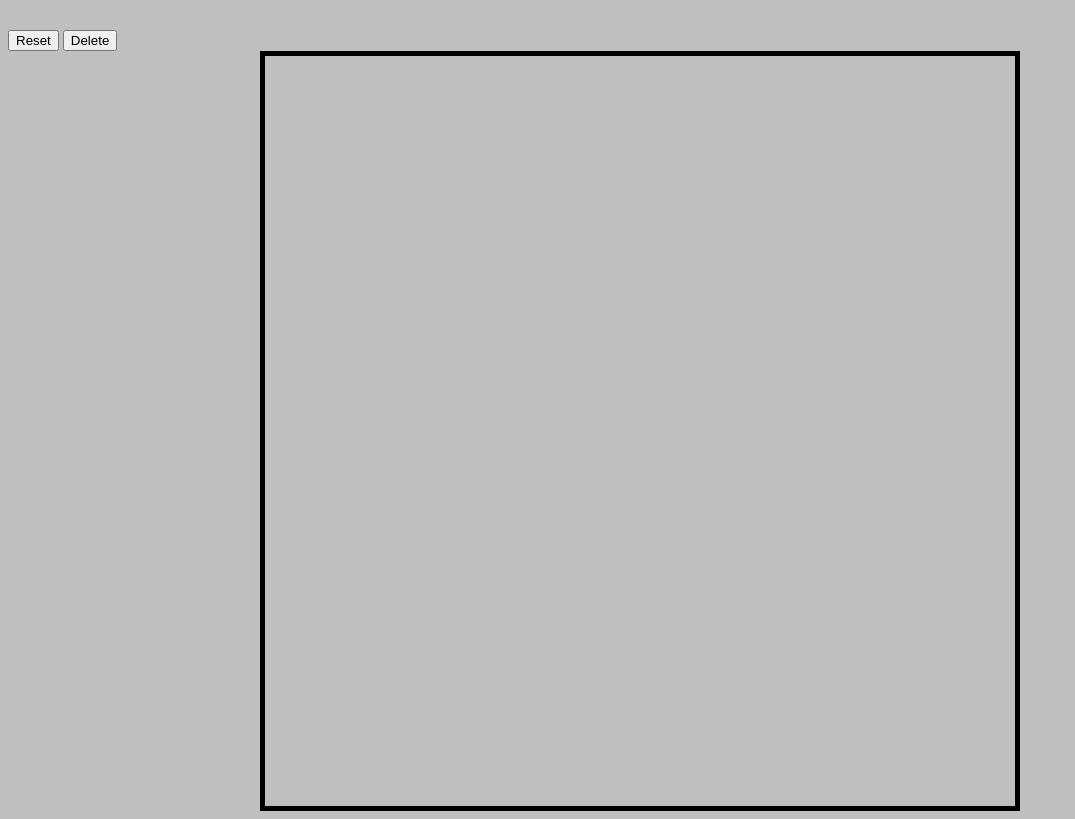
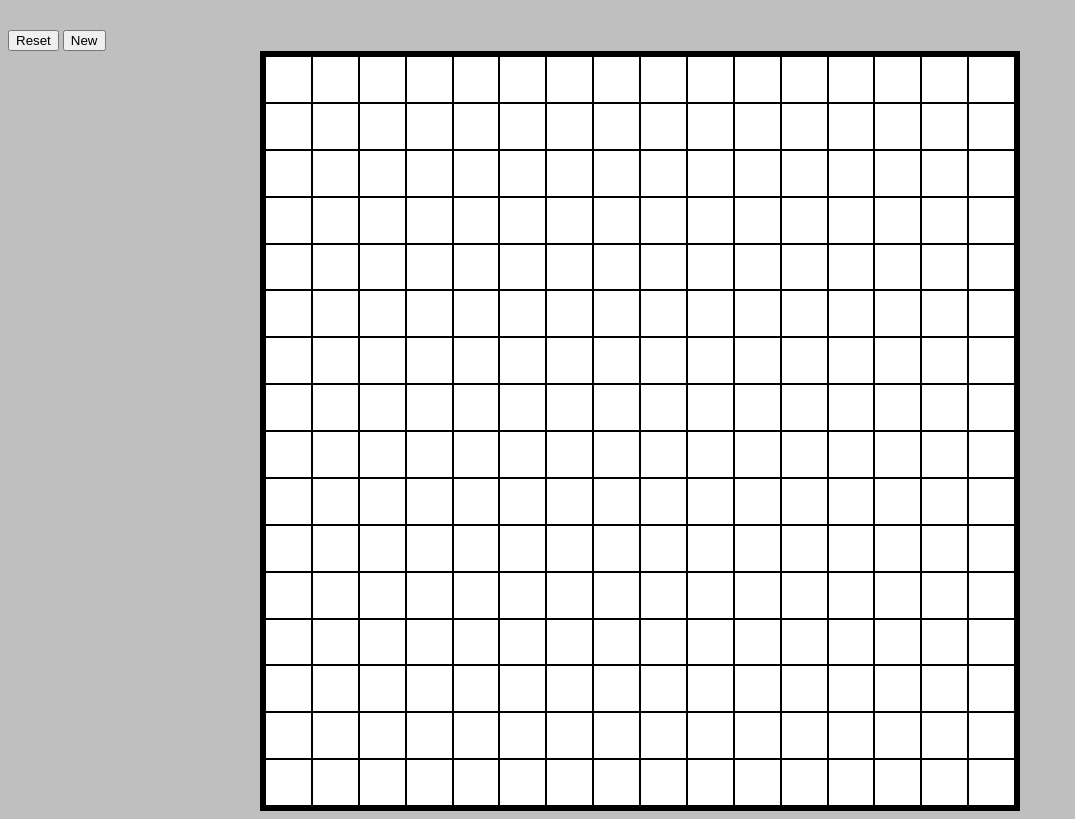
Before and after one commit to AxelCurso/Etch-A-Sketch, a plain HTML site: page index.html in a window 1280 px wide. Shown: the part 95-914 px from the top of the page, without its empty margins (0-1075 px from the left). Drawn offline with Linux system fonts and the light colour scheme.

Commit message:
just the wrong variable name ^^

```diff
--- a/index.html
+++ b/index.html
@@ -8,7 +8,7 @@
   <body>
     <h1>Etch A Sketch</h1>
     <button class="reset">Reset</button>
-    <button class="del">Delete</button>
+    <button class="new">New</button>
     <div class="container">
     </div>
     <script src="./script.js" charset="utf-8"></script>
--- a/script.js
+++ b/script.js
@@ -34,8 +34,8 @@ function color() {
 const reset = document.querySelector(".reset");
 reset.addEventListener("click", removeColor);
 
-const delete = document.querySelector(".del");
-del.addEventListener("click", function() {
+const newGrid = document.querySelector(".new");
+newGrid.addEventListener("click", function() {
   let size = prompt("How many squares per side do you want?");
   if (size) {
     const container = document.querySelector(".container");
```
